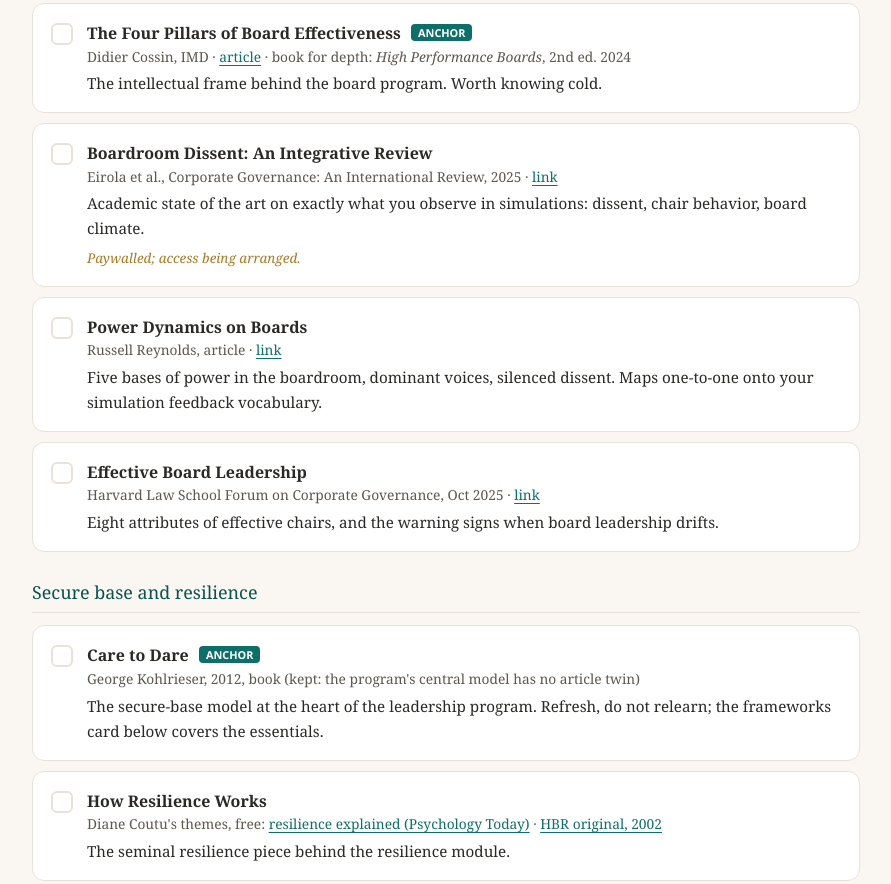
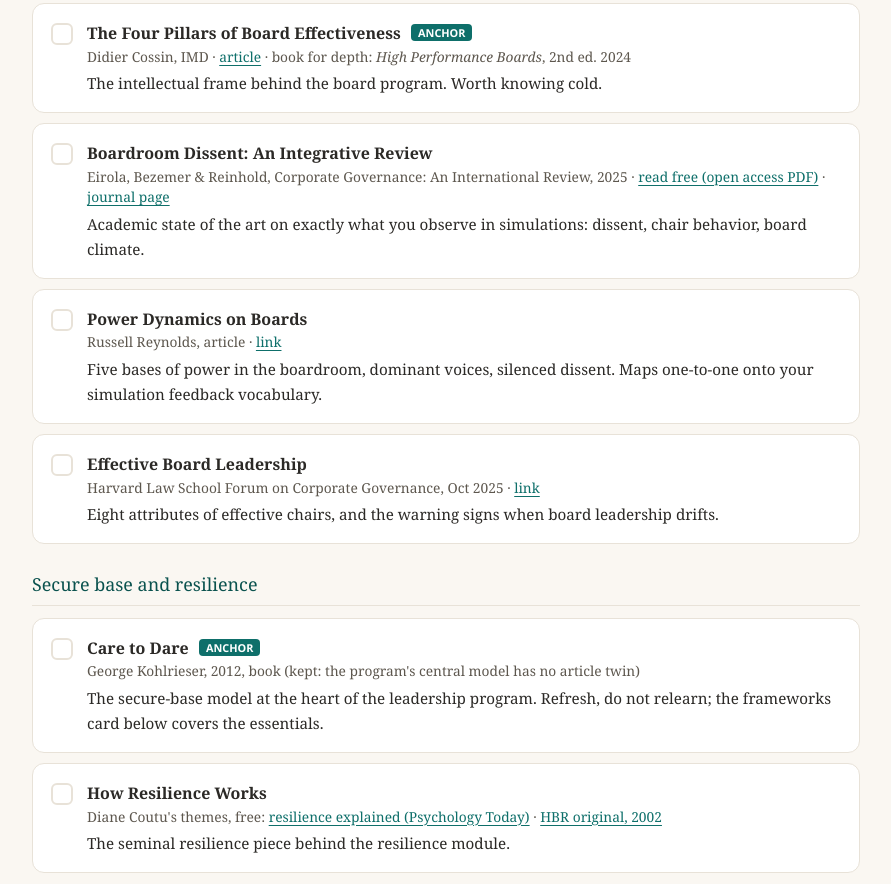
Before and after one commit to MMKAT/reading-room, a plain HTML site: page index.html in a window 1280 px wide. Shown: the part 4676-5560 px from the top of the page, without its empty margins (194-1085 px from the left). Drawn offline with Linux system fonts and the light colour scheme.

Commit message:
Boardroom dissent paper: link the CC-BY open-access PDF (ECU repository)
Co-Authored-By: Claude Fable 5 <noreply@anthropic.com>

```diff
--- a/index.html
+++ b/index.html
@@ -244,7 +244,7 @@
   <div class="theme-block" data-theme="boards">
     <h3 class="theme">Board dynamics</h3>
     <div class="item" data-id="cossin-boards"><div class="readbox">&#10003;</div><div><div class="t">The Four Pillars of Board Effectiveness <span class="tag">ANCHOR</span></div><div class="m">Didier Cossin, IMD &middot; <a href="https://www.imd.org/research-knowledge/articles/the-four-pillars-of-board-effectiveness/">article</a> &middot; book for depth: <em>High Performance Boards</em>, 2nd ed. 2024</div><div class="w">The intellectual frame behind the board program. Worth knowing cold.</div></div></div>
-    <div class="item" data-id="eirola-dissent"><div class="readbox">&#10003;</div><div><div class="t">Boardroom Dissent: An Integrative Review</div><div class="m">Eirola et al., Corporate Governance: An International Review, 2025 &middot; <a href="https://onlinelibrary.wiley.com/doi/10.1111/corg.12607">link</a></div><div class="w">Academic state of the art on exactly what you observe in simulations: dissent, chair behavior, board climate.</div><div class="note">Paywalled; access being arranged.</div></div></div>
+    <div class="item" data-id="eirola-dissent"><div class="readbox">&#10003;</div><div><div class="t">Boardroom Dissent: An Integrative Review</div><div class="m">Eirola, Bezemer &amp; Reinhold, Corporate Governance: An International Review, 2025 &middot; <a href="https://ro.ecu.edu.au/ecuworks2022-2026/4291/">read free (open access PDF)</a> &middot; <a href="https://onlinelibrary.wiley.com/doi/10.1111/corg.12607">journal page</a></div><div class="w">Academic state of the art on exactly what you observe in simulations: dissent, chair behavior, board climate.</div></div></div>
     <div class="item" data-id="rr-power-boards"><div class="readbox">&#10003;</div><div><div class="t">Power Dynamics on Boards</div><div class="m">Russell Reynolds, article &middot; <a href="https://www.russellreynolds.com/en/insights/articles/power-dynamics-on-boards">link</a></div><div class="w">Five bases of power in the boardroom, dominant voices, silenced dissent. Maps one-to-one onto your simulation feedback vocabulary.</div></div></div>
     <div class="item" data-id="harvard-chair"><div class="readbox">&#10003;</div><div><div class="t">Effective Board Leadership</div><div class="m">Harvard Law School Forum on Corporate Governance, Oct 2025 &middot; <a href="https://corpgov.law.harvard.edu/2025/10/08/effective-board-leadership-the-art-of-doing-it-well-and-the-risks-of-getting-it-wrong/">link</a></div><div class="w">Eight attributes of effective chairs, and the warning signs when board leadership drifts.</div></div></div>
   </div>
```
